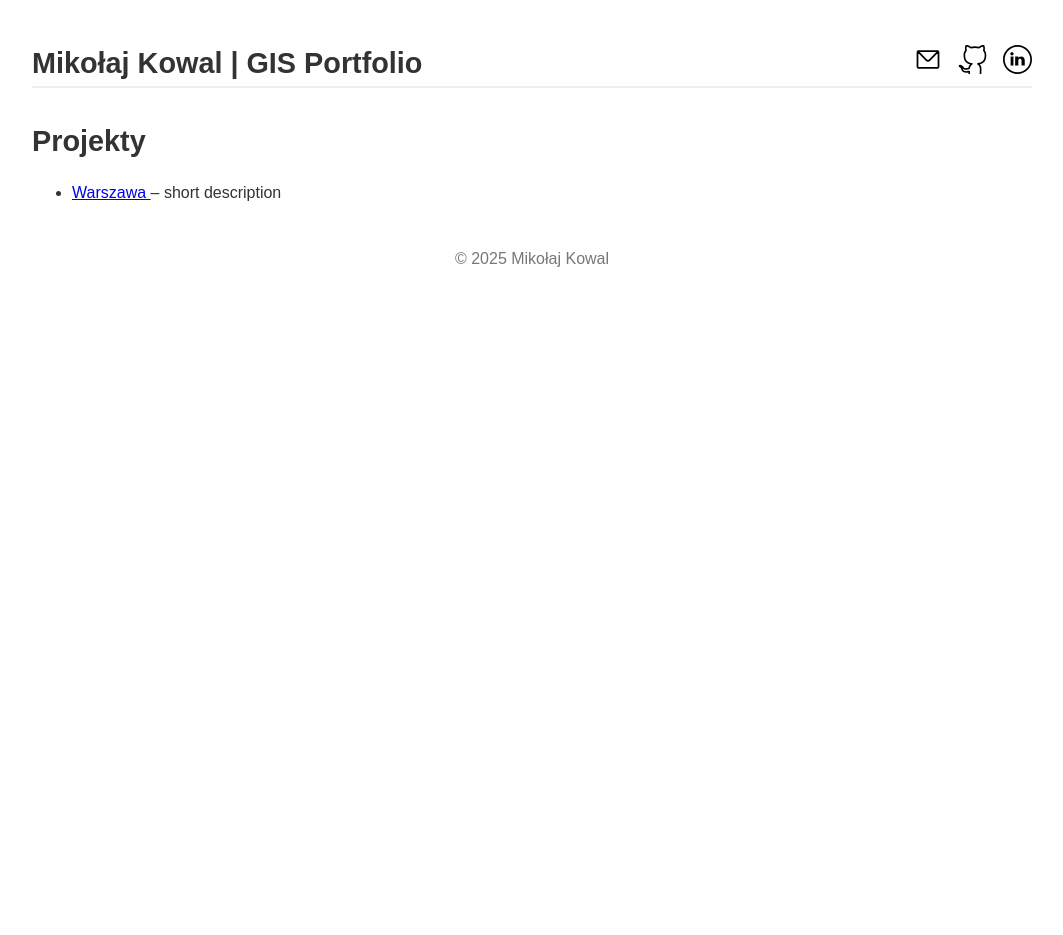
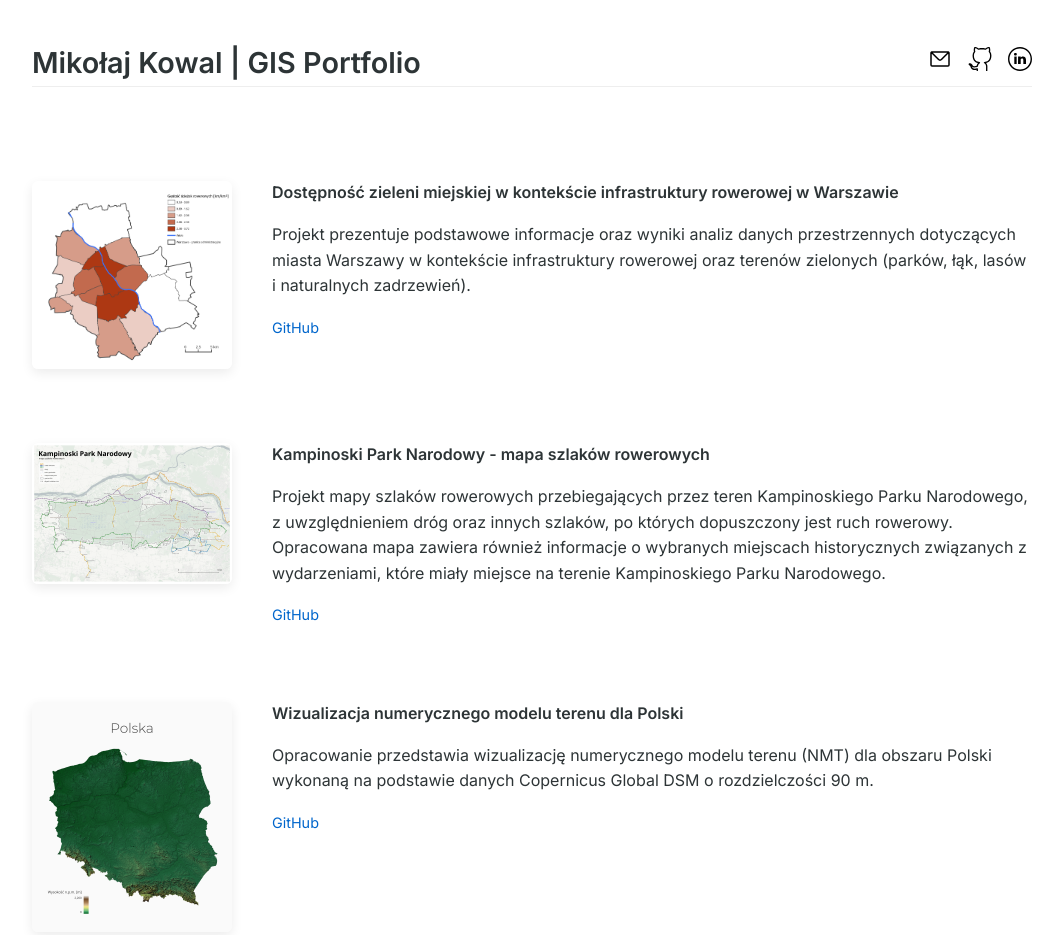
Before and after one commit to mikolaj-kowal/mikolaj-kowal.github.io, a plain HTML site: page index.html in a window 1280 px wide. Shown: the top 935 px of the page, without its empty margins (108-1171 px from the left). Before the commit the page ends 800 px from the top, so only its background shows below. Drawn offline with Linux system fonts and the light colour scheme.

Commit message:
Update page style

```diff
--- a/index.html
+++ b/index.html
@@ -1,5 +1,5 @@
 <!DOCTYPE html>
-<html lang="en">
+<html lang="pl">
   <head>
     <meta charset="UTF-8">
     <title>Mikołaj Kowal | GIS Portfolio</title>
@@ -8,7 +8,6 @@
   <body>
     <header>
       <h2>Mikołaj Kowal | GIS Portfolio </h2>
-
       <div class="header-logos">
       <a href="mailto:mikolaj.kowal@yahoo.pl" aria-label="Mail">
         <img src="images/mail.svg" alt="Mail"></a>
@@ -21,23 +20,47 @@
       </div>
     </header>
 
-
-
- <section>
-  <h2>Projekty</h2>
-  <ul class="projects">
-	<li>
-	  <a href="https://github.com/mikolaj-kowal/warsaw-bike-green-spatial-analysis">
-		Warszawa
-	  </a>
-	  <span>– short description</span>
-	</li>
-  </ul>
-</section>
+    <main>
+      <div class="project-card">
+        <img src="images/warsaw - thumbnail.png">
+        <div>
+           <h2>Dostępność zieleni miejskiej w kontekście infrastruktury rowerowej w Warszawie</h2>
+            <p>
+              Projekt prezentuje podstawowe informacje oraz wyniki analiz danych przestrzennych dotyczących miasta Warszawy w kontekście infrastruktury rowerowej oraz terenów zielonych (parków, łąk, lasów i naturalnych zadrzewień).
+            </p>
+            <div class="links">
+              <a href="https://github.com/mikolaj-kowal/warsaw-bike-green-spatial-analysis">GitHub</a>
+            </div>
+        </div>
+      </div>
+      <div class="project-card">
+        <img src="images/KPN - thumbnail.png">
+        <div>
+           <h2>Kampinoski Park Narodowy - mapa szlaków rowerowych</h2>
+            <p>
+              Projekt mapy szlaków rowerowych przebiegających przez teren Kampinoskiego Parku Narodowego, z uwzględnieniem dróg oraz innych szlaków, po których dopuszczony jest ruch rowerowy. Opracowana mapa zawiera również informacje o wybranych miejscach historycznych związanych z wydarzeniami, które miały miejsce na terenie Kampinoskiego Parku Narodowego.
+            </p>
+            <div class="links">
+              <a href="https://github.com/mikolaj-kowal/kampinos-national-park-by-bike">GitHub</a>
+            </div>
+        </div>
+      </div>
+      <div class="project-card">
+        <img src="images/Poland - thumbnail.png">
+        <div>
+           <h2>Wizualizacja numerycznego modelu terenu dla Polski</h2>
+            <p>
+              Opracowanie przedstawia wizualizację numerycznego modelu terenu (NMT) dla obszaru Polski wykonaną na podstawie danych Copernicus Global DSM o rozdzielczości 90 m.
+            </p>
+            <div class="links">
+              <a href="https://github.com/mikolaj-kowal/poland-visualizations">GitHub</a>
+            </div>
+        </div>
+      </div>
+    </main>
 
     <footer>
-  <p>© 2025 Mikołaj Kowal</p>
+      <p>© 2026 Mikołaj Kowal</p>
     </footer>
-
   </body>
 </html>
--- a/style.css
+++ b/style.css
@@ -1,46 +1,26 @@
+@import url('https://fonts.googleapis.com/css2?family=Inter:wght@400;600');
+
 body {
-  font-family: Arial, sans-serif;
+  font-family: Inter, sans-serif;
   max-width: 1000px;
   margin: auto;
   margin-top: 20px;
   padding: 20px;
   line-height: 1.6;
-  color: #333;
+  color: #2d3436;
 }
-
-
 
 header {
   display: flex;
   justify-content: space-between;
   align-items: center;
-  border-bottom: 2px solid #eee;
+  border-bottom: 1px solid #eee;
   margin-bottom: 30px;
 }
 
-h1 {
-  margin-bottom: 5px;
-}
-
-h2 {
+header h2 {
   margin: 0;
   font-size: 1.8rem;
-}
-
-table {
-  width: 100%;
-  border-collapse: collapse;
-}
-
-th, td {
-  border: 1px solid #ddd;
-  padding: 10px;
-}
-
-footer {
-  text-align: center;
-  margin-top: 40px;
-  color: #777;
 }
 
 .header-logos {
@@ -49,5 +29,48 @@ footer {
 }
 
 .header-logos img {
-  height: 1.8rem;
+  height: 1.5rem;
 }
+
+main {
+  margin-top: 80px;
+}
+
+h2 {
+  margin-bottom: 0.3rem;
+  font-size: 1rem;
+}
+
+.project-card {
+  display: flex;
+  align-items: flex-start;
+  gap: 40px;
+  margin-bottom: 60px;
+}
+
+.project-card img {
+  margin-top: 0.9em;
+  width: 200px;
+  border-radius: 6px;
+  box-shadow: 0 4px 12px rgba(0,0,0,0.08);
+}
+
+footer {
+  margin-top: 150px;
+  padding: 15px 0;
+  border-top: 1px solid #eee;
+  text-align: center;
+  color: #888;
+  font-size: 0.9rem;
+}
+
+.links a {
+  margin-right: 1rem;
+  font-size: 0.9rem;
+  text-decoration: none;
+  color: #0066cc;
+}
+
+.links a:hover {
+  text-decoration: underline;
+}
```
Also changed, not shown: images/KPN - thumbnail.png (added), images/Poland - thumbnail.png (added), images/Warsaw - thumbnail.png (added), 1 other file. Lines whose indentation alone changed are shown as unchanged.
